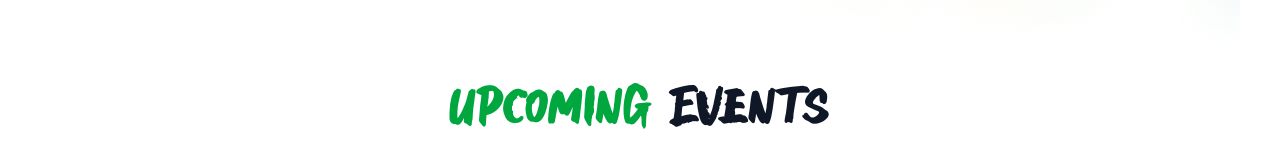
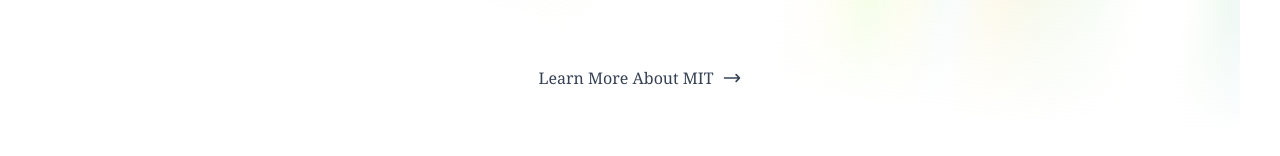
Before and after one commit to mota6em/mit, a Next.js app: page /en in a window 1280 px wide. Shown: the part 1215-1371 px from the top of the page. Built offline with nearby package versions, Linux system fonts and the light colour scheme.

Commit message:
feat(WhoWeAre): add "Learn More" button with localization support

```diff
--- a/components/Home/WhoWeAre.tsx
+++ b/components/Home/WhoWeAre.tsx
@@ -1,11 +1,15 @@
 "use client";
 import Image from "next/image";
+import Link from "next/link";
 import { motion } from "framer-motion";
 import { useTranslations } from "next-intl";
+import { useParams } from "next/navigation";
 import { AuroraBackground } from "@/src/components/ui/aurora-background";
 
 export default function WhoWeAre() {
   const t = useTranslations("whoWeAre");
+  const params = useParams();
+  const locale = params.locale as string;
 
   return (
     <AuroraBackground>
@@ -102,6 +106,25 @@
             </div>
           </motion.div>
         </div>
+
+        {/* Learn More Button */}
+        <motion.div
+          initial={{ opacity: 0, y: 20 }}
+          whileInView={{ opacity: 1, y: 0 }}
+          viewport={{ once: true }}
+          transition={{ duration: 0.6, delay: 0.2 }}
+          className="mt-8 md:mt-12"
+        >
+          <Link
+            href={`/${locale}/about`}
+            className="inline-flex items-center gap-2 text-gray-700 font-medium hover:text-gray-900 transition-colors group"
+          >
+            <span>{t("learnMore")}</span>
+            <svg className="w-5 h-5 transform group-hover:translate-x-1 transition-transform" fill="none" stroke="currentColor" viewBox="0 0 24 24">
+              <path strokeLinecap="round" strokeLinejoin="round" strokeWidth={2} d="M17 8l4 4m0 0l-4 4m4-4H3" />
+            </svg>
+          </Link>
+        </motion.div>
       </motion.div>
     </AuroraBackground>
   );
--- a/messages/en.json
+++ b/messages/en.json
@@ -32,7 +32,8 @@
         "yellow": "yellow",
         "meaning": "represent unity, growth, and light."
       }
-    }
+    },
+    "learnMore": "Learn More About MIT"
   },
   "latestPrograms": {
     "title": "Our Latest Programs",
--- a/messages/hu.json
+++ b/messages/hu.json
@@ -32,7 +32,8 @@
         "yellow": "sárga",
         "meaning": "az egységet, növekedést és fényt szimbolizálják."
       }
-    }
+    },
+    "learnMore": "Tudj meg többet a MIT-ről"
   },
   "latestPrograms": {
     "title": "Legfrissebb Programjaink",
```
